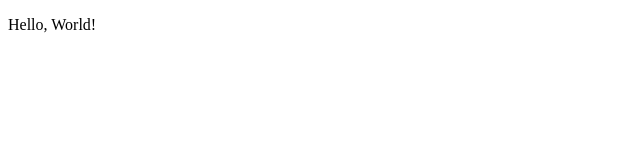
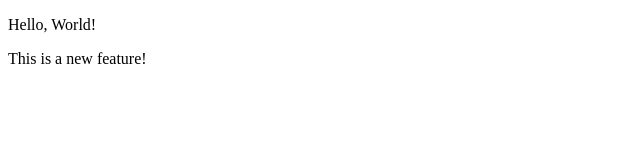
Before and after one commit to mwh07/Local_Repo, a plain HTML site: page index.html in a window 1280 px wide. Shown: the whole page, without its empty margins (0-640 px from the left). Drawn offline with Linux system fonts and the light colour scheme.

Commit message:
Add new Feature

```diff
--- a/index.html
+++ b/index.html
@@ -1 +1,2 @@
 <!DOCTYPE html><html><body><p>Hello, World!</p></body></html>
+<!DOCTYPE html><html><body><p>This is a new feature!</p></body></html>
```
